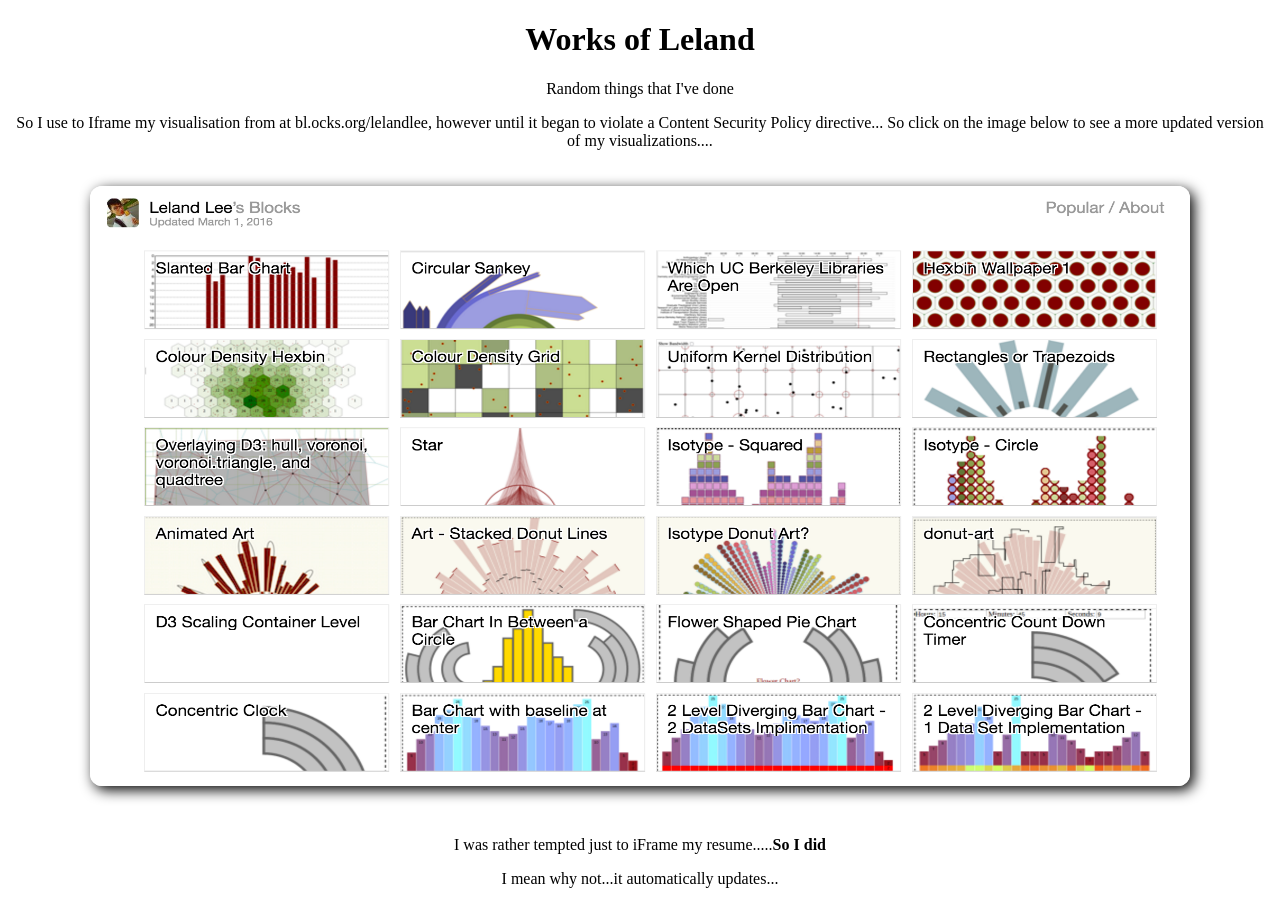
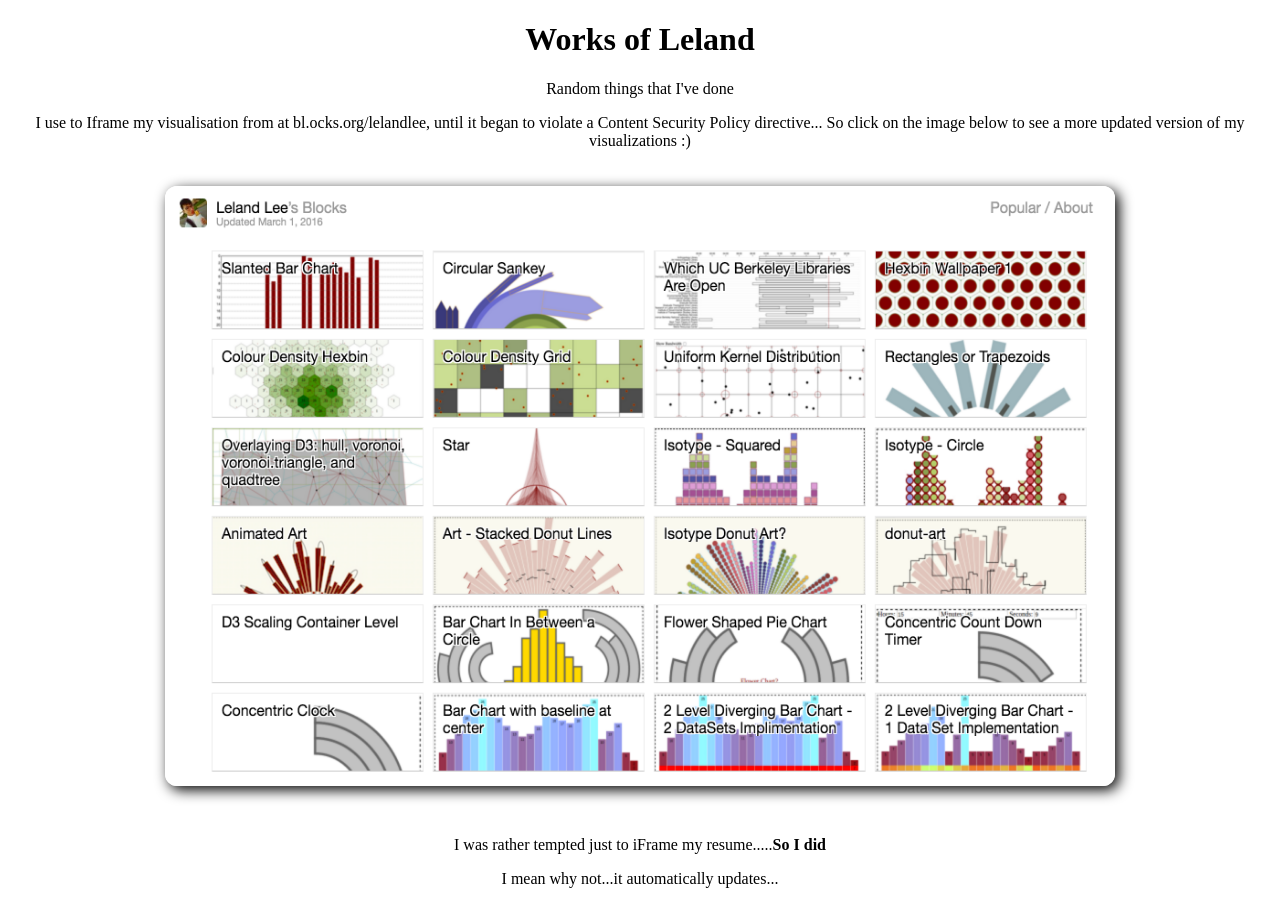
Before and after one commit to lelandlee/lelandlee.github.io, a plain HTML site: page index.html in a window 1280 px wide. Shown: the top 901 px of the page. Drawn offline with Linux system fonts and the light colour scheme.

Commit message:
update spelling

```diff
--- a/css/style.css
+++ b/css/style.css
@@ -7,8 +7,7 @@
 }
 
 .blocks {
-  width: 75%;
-  min-width: 1100px;
+  width: 950px;
   height: 600px;
 
   margin-top: 20px;
--- a/index.html
+++ b/index.html
@@ -11,9 +11,9 @@
 		</div>
 
 		<div class="centered">
-      <p>So I use to Iframe my visualisation from at bl.ocks.org/lelandlee, however until it began to
+      <p>I use to Iframe my visualisation from at bl.ocks.org/lelandlee, until it began to
         violate a Content Security Policy directive... So click on the image below to see a more updated
-        version of my visualizations....</p>
+        version of my visualizations :)</p>
       <a href="https://bl.ocks.org/lelandlee">
         <img class='blocks' src="visualizations.png" alt="bad stuff happened">
       </a>
@@ -38,5 +38,5 @@
 				<a href="http://devpost.com/lsquaredLeland"> < Devpost > </a>
 			</div>
 		</div>
-	</body>
+	</body
 </html>
```
